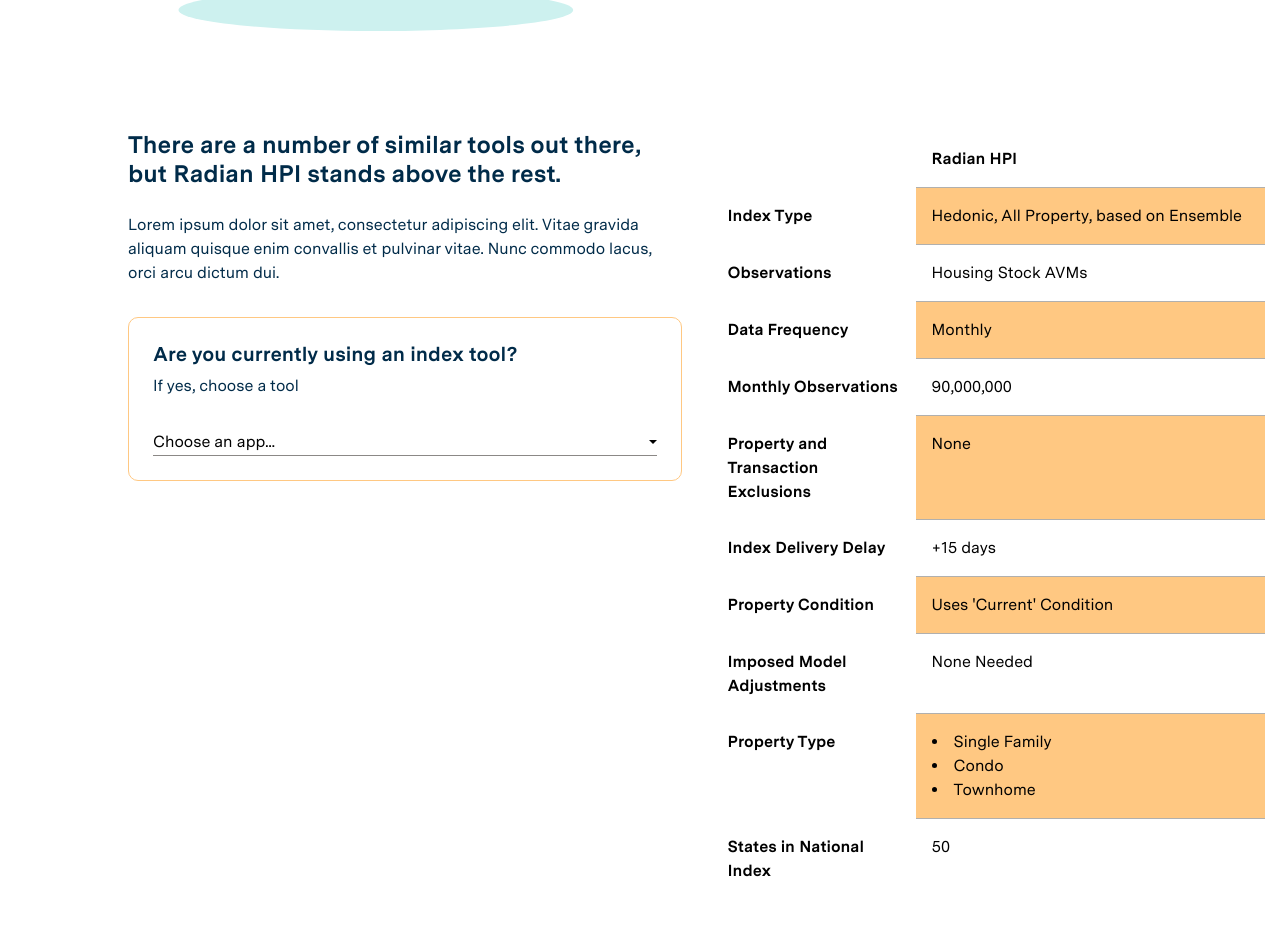
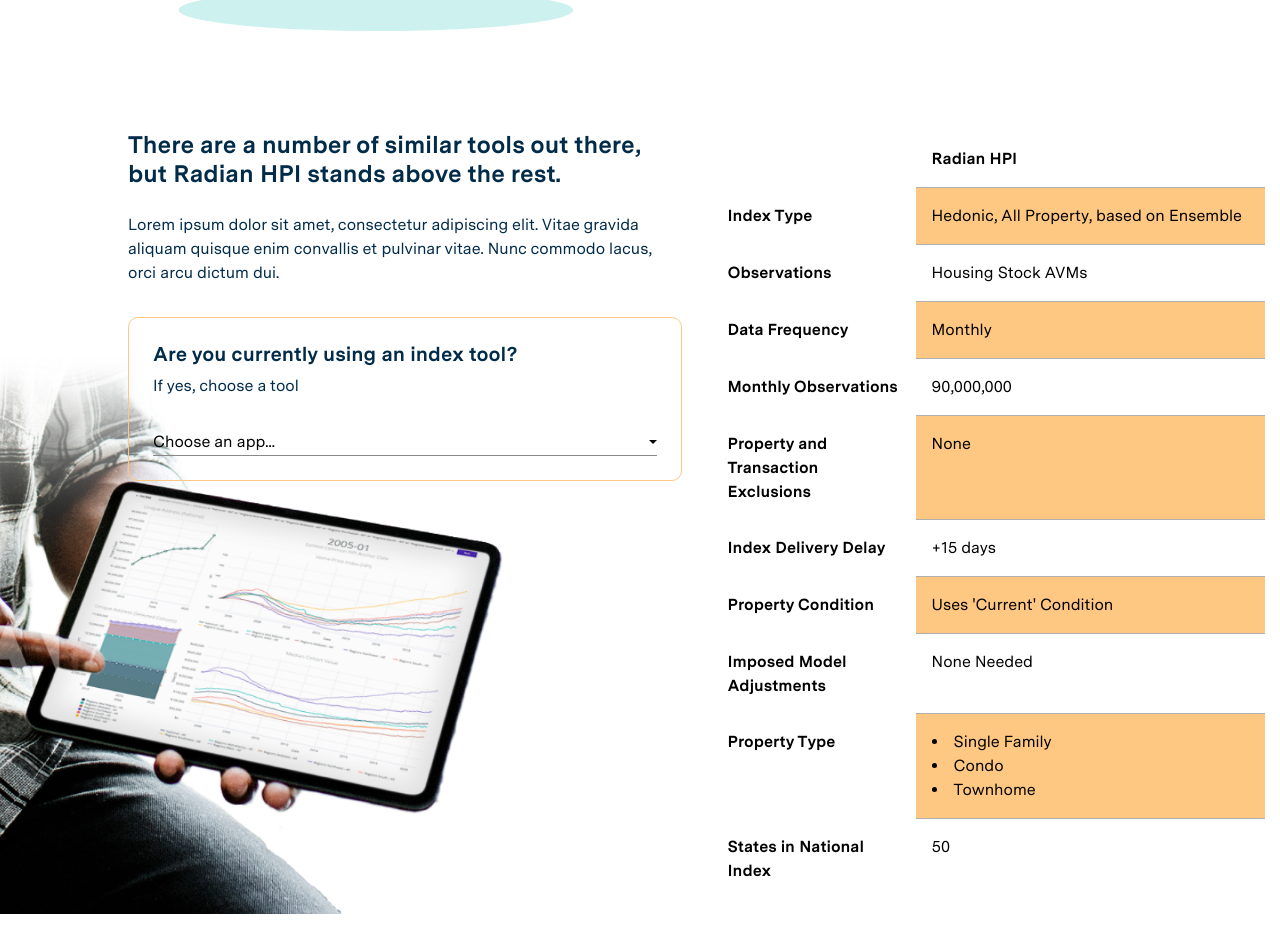
Before and after one commit to hanseulshim/radian-hpi, a React (Create React App) app: page / in a window 1280 px wide. Shown: the part 3896-4848 px from the top of the page. Built offline with nearby package versions, Linux system fonts and the light colour scheme.

Commit message:
fix background on compare

```diff
--- a/src/styles/compare.scss
+++ b/src/styles/compare.scss
@@ -8,10 +8,11 @@
     display: flex;
     flex-direction: column;
     padding-left: 10%;
-    // background-image: url('/assets/hpi_on_tablet.png');
-    // background-repeat: no-repeat;
-    // background-position: bottom;
-    // background-size: cover;
+    background-image: url('/assets/hpi_on_tablet.png');
+    background-repeat: no-repeat;
+    background-position: bottom left;
+    background-size: 80%;
+
     h4 {
       margin-bottom: 1em;
     }
```
